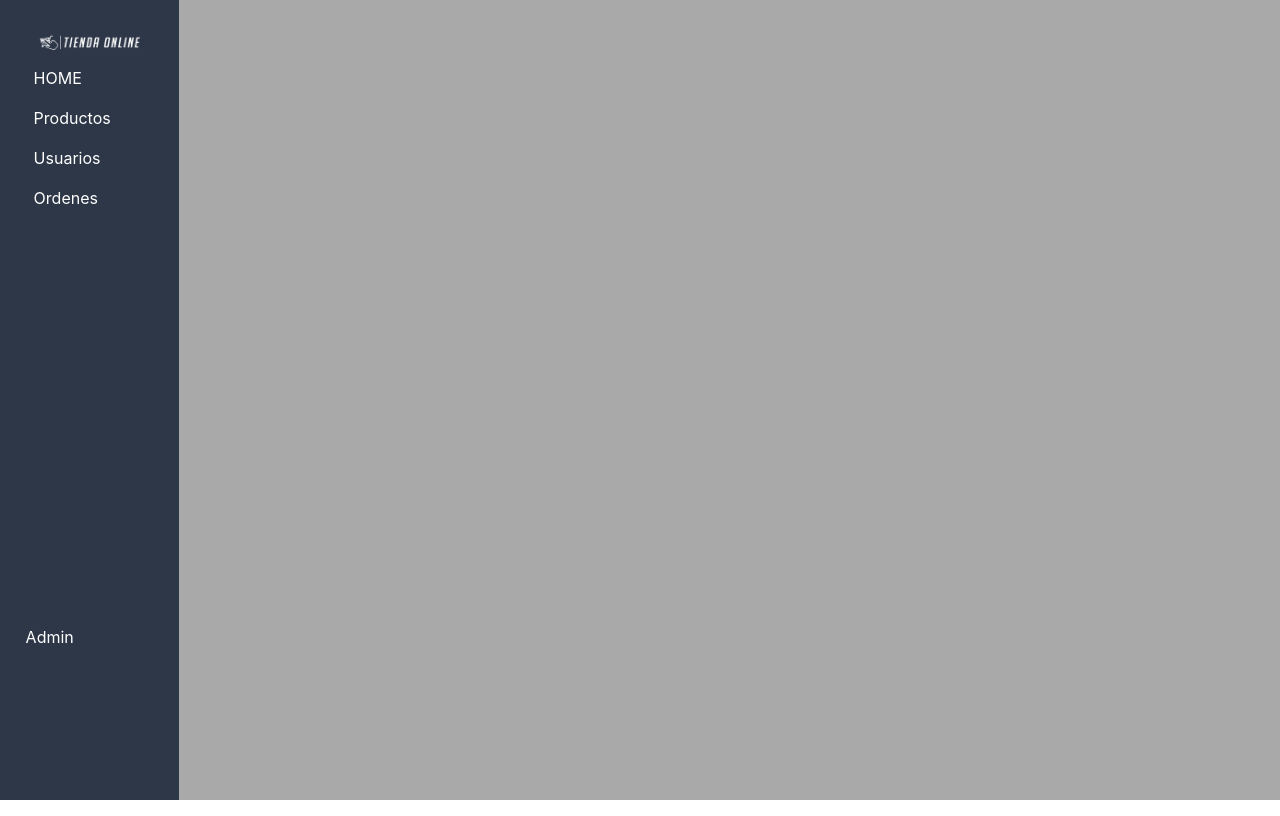
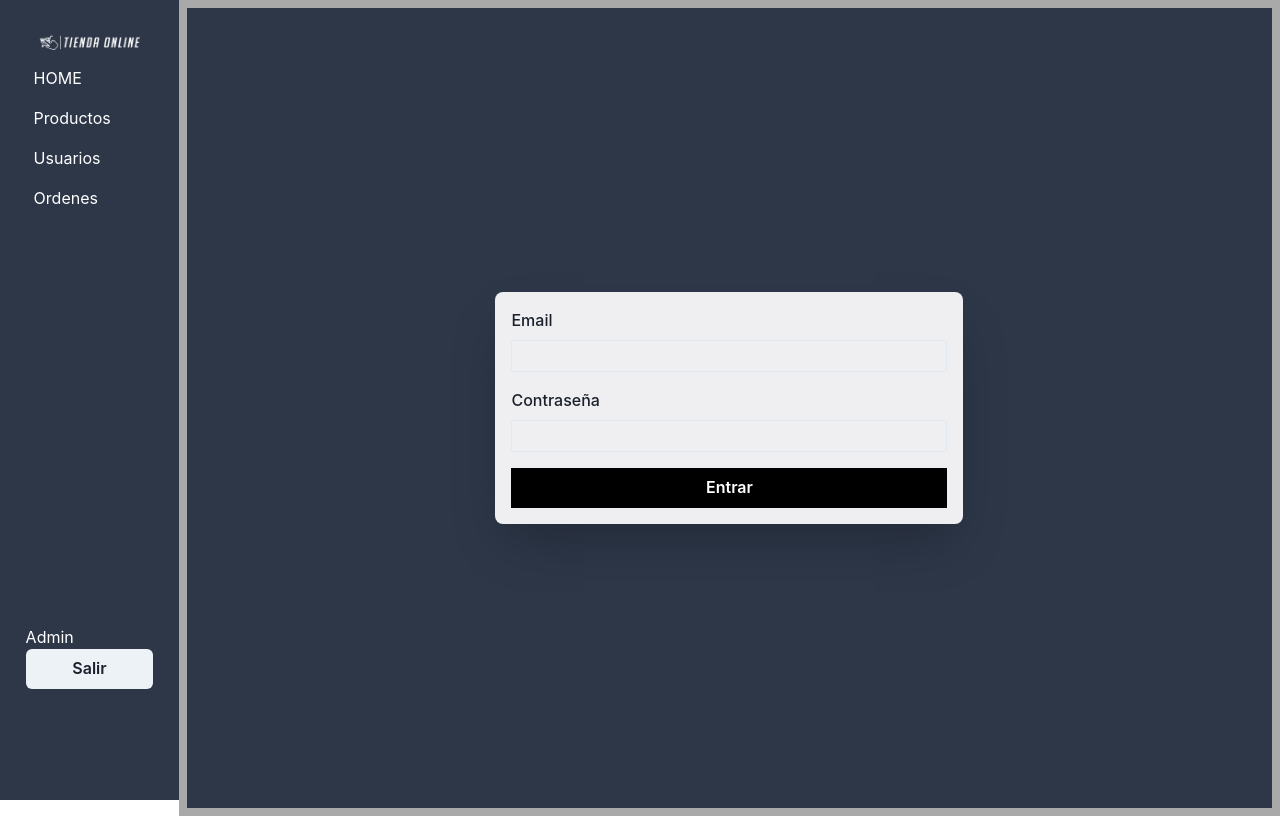
Before and after one commit to BernabeSuarez/Admin-Dashboard-Tienda, a React (Vite) app: page /login in a window 1280 px wide. Built offline with nearby package versions, Linux system fonts and the light colour scheme.

Commit message:
Add login

```diff
--- a/package.json
+++ b/package.json
@@ -15,6 +15,7 @@
     "@emotion/styled": "^11.11.0",
     "axios": "^1.4.0",
     "framer-motion": "^10.12.18",
+    "js-cookie": "^3.0.5",
     "react": "^18.2.0",
     "react-dom": "^18.2.0",
     "react-icons": "^4.10.1",
--- a/src/App.jsx
+++ b/src/App.jsx
@@ -6,30 +6,30 @@ import Products from "./pages/Products";
 import Users from "./pages/Users";
 import Orders from "./pages/Orders";
 import { Flex } from "@chakra-ui/react";
+import { AuthProvider } from "./context/AuthContext";
+import ProtectedRoute from "./ProtectedRoute";
 
 function App() {
-  const user = false;
-
   return (
-    <>
-      {user ? (
-        <Login />
-      ) : (
+    <AuthProvider>
       <BrowserRouter>
         <Flex flexDirection="row">
           <Sidebar />
           <Flex p={2} bg="darkgrey" w="100%">
             <Routes>
+              <Route path="/login" element={<Login />} />
+
+              <Route element={<ProtectedRoute />}>
                 <Route path="/" element={<Home />} />
                 <Route path="/products" element={<Products />} />
                 <Route path="/users" element={<Users />} />
                 <Route path="/orders" element={<Orders />} />
+              </Route>
             </Routes>
           </Flex>
         </Flex>
       </BrowserRouter>
-      )}
-    </>
+    </AuthProvider>
   );
 }
 
--- /dev/null
+++ b/src/ProtectedRoute.jsx
@@ -0,0 +1,14 @@
+import { Navigate, Outlet } from "react-router-dom";
+import { useAuth } from "./context/useAuth";
+
+function ProtectedRoute() {
+  const { loading, isAuth } = useAuth();
+  console.log(loading, isAuth);
+
+  if (loading) return <h1>Loading...</h1>;
+  if (!loading && !isAuth) return <Navigate to="/login" />;
+
+  return <Outlet />;
+}
+
+export default ProtectedRoute;
--- a/src/components/Sidebar.jsx
+++ b/src/components/Sidebar.jsx
@@ -1,9 +1,18 @@
 import { Flex, Spacer, Box, Image } from "@chakra-ui/react";
-import { Menu, MenuButton, MenuList, MenuItem, Portal } from "@chakra-ui/react";
+import {
+  Menu,
+  MenuButton,
+  MenuList,
+  MenuItem,
+  Portal,
+  Button,
+} from "@chakra-ui/react";
 import { Link } from "react-router-dom";
 import Admin from "./Admin";
+import { useAuth } from "../context/useAuth";
 
 export default function Sidebar() {
+  const { logout } = useAuth();
   return (
     <Flex
       w="200px"
@@ -129,8 +138,9 @@ export default function Sidebar() {
         </Menu>
       </Box>
       <Spacer />
-      <Flex h="20%">
+      <Flex h="20%" flexDirection="column">
         <Admin />
+        <Button onClick={() => logout()}>Salir</Button>
       </Flex>
     </Flex>
   );
--- /dev/null
+++ b/src/context/AuthContext.jsx
@@ -0,0 +1,82 @@
+import { createContext, useState, useEffect } from "react";
+import axios from "axios";
+import Cookies from "js-cookie";
+
+export const AuthContext = createContext();
+
+const loginUrl = "http://localhost:8080/signin";
+const checkUrl = "http://localhost:8080/checktoken";
+
+export const AuthProvider = ({ children }) => {
+  const [user, setUser] = useState(null);
+  const [isAuth, setIsAuth] = useState(false);
+  const [loading, setLoading] = useState(true);
+
+  const checkToken = async () => {
+    axios.get(checkUrl);
+  };
+
+  useEffect(() => {
+    async function checkToken() {
+      const cookies = Cookies.get();
+      if (!cookies.token) {
+        setIsAuth(false);
+        setLoading(false);
+        return setUser(null);
+      }
+      try {
+        const res = await checkToken(cookies.token);
+        console.log(res);
+        if (!res.data) {
+          setIsAuth(false);
+          setLoading(false);
+          return;
+        }
+        setIsAuth(true);
+        setUser(res.data);
+        setLoading(false);
+      } catch (error) {
+        console.log(error);
+        setIsAuth(false);
+        setUser(null);
+        setLoading(false);
+      }
+    }
+
+    checkToken();
+  }, []);
+
+  const loginUser = async (email, password) => {
+    try {
+      const res = await axios.post(loginUrl, {
+        email,
+        password,
+      });
+      setUser(res.data);
+      setIsAuth(true);
+    } catch (error) {
+      console.log(error);
+    }
+  };
+
+  const logout = () => {
+    Cookies.remove("token");
+    setUser(null);
+    setIsAuth(false);
+  };
+
+  return (
+    <AuthContext.Provider
+      value={{
+        user,
+        loginUser,
+        logout,
+        isAuth,
+        checkToken,
+        loading,
+      }}
+    >
+      {children}
+    </AuthContext.Provider>
+  );
+};
--- /dev/null
+++ b/src/context/useAuth.js
@@ -0,0 +1,10 @@
+import { useContext } from "react";
+import { AuthContext } from "./AuthContext";
+
+export const useAuth = () => {
+    const context = useContext(AuthContext);
+    if (!context) {
+        throw new Error("useAuth must be used within an AuthProvider");
+    }
+    return context;
+};
--- a/src/pages/Home.jsx
+++ b/src/pages/Home.jsx
@@ -1,3 +1,9 @@
+import ProductList from "../components/products/ProductList";
+
 export default function Home() {
-  return <div>Home</div>;
+  return (
+    <div>
+      <ProductList />
+    </div>
+  );
 }
--- a/src/pages/Login.jsx
+++ b/src/pages/Login.jsx
@@ -1,3 +1,4 @@
+import { useState } from "react";
 import {
   Flex,
   Box,
@@ -6,19 +7,45 @@ import {
   Input,
   FormLabel,
   Button,
+  useToast,
 } from "@chakra-ui/react";
+import { useAuth } from "../context/useAuth";
+import { useNavigate } from "react-router-dom";
 
 export default function Login() {
+  const toast = useToast();
+  const { loginUser } = useAuth();
+
+  const [email, setEmail] = useState("");
+  const [password, setPassword] = useState("");
+  const navigate = useNavigate();
+
+  const login = async (e) => {
+    e.preventDefault();
+    await loginUser(email, password);
+    toast({
+      title: "Bienvenido!",
+      description: "",
+      status: "success",
+      duration: 3000,
+      isClosable: true,
+    });
+    navigate("/");
+  };
   return (
     <Flex
       w="full"
       h="100vh"
-      bg="darkgrey"
+      bg="pallete.gray.300"
       alignItems="center"
       justifyContent="center"
     >
       <Box minW={{ base: "90%", md: "468px" }}>
-        <form onSubmit={() => {}}>
+        <form
+          onSubmit={(e) => {
+            login(e);
+          }}
+        >
           <Stack
             spacing={4}
             p="1rem"
@@ -28,12 +55,20 @@ export default function Login() {
           >
             <FormControl>
               <FormLabel>Email</FormLabel>
-              <Input type="email" size="sm" />
+              <Input
+                type="email"
+                size="sm"
+                onChange={(e) => setEmail(e.target.value)}
+              />
             </FormControl>
 
             <FormControl>
               <FormLabel>Contraseña</FormLabel>
-              <Input type="password" size="sm" />
+              <Input
+                type="password"
+                size="sm"
+                onChange={(e) => setPassword(e.target.value)}
+              />
             </FormControl>
 
             <Button
```
Also changed, not shown: 1 other file (tests, documents, lock files or other folders). Lines whose indentation alone changed are shown as unchanged.
